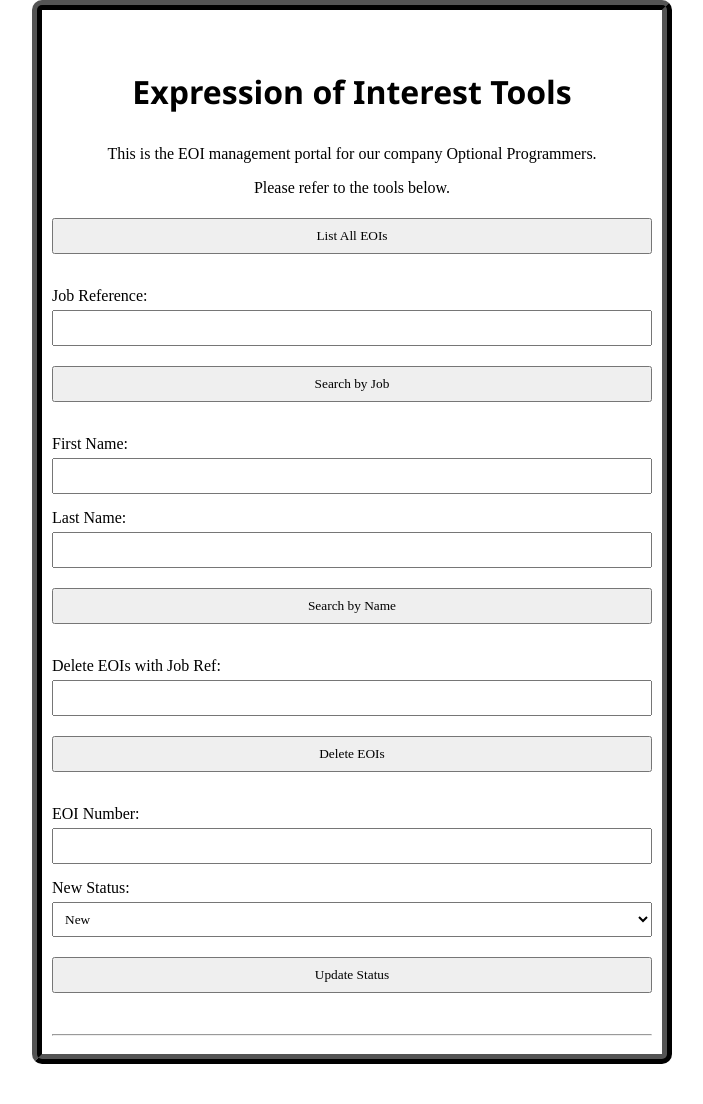
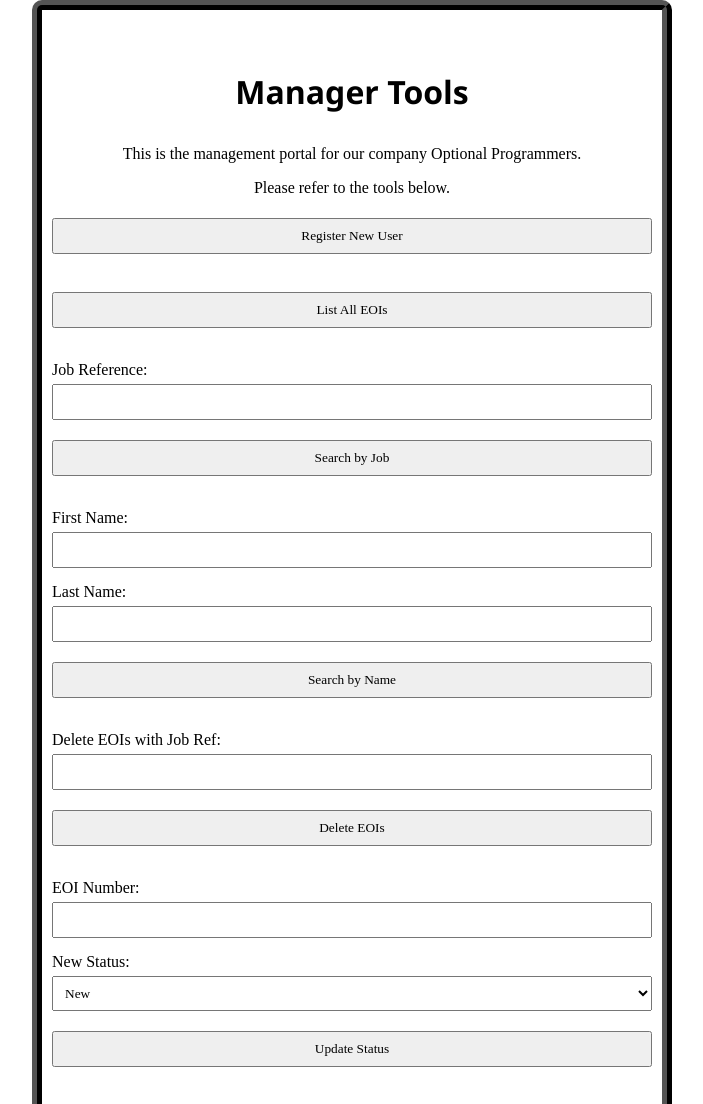
Before and after one commit to TwentyTwoCharacters/Web-Tech-Project-2, a PHP site: page /staff/manage.php in a window 1280 px wide. Shown: the top 1104 px of the page, without its empty margins (288-991 px from the left). Before the commit the page ends 1064 px from the top, so only its background shows below. Run offline with PHP 8.4, Linux system fonts and the light colour scheme; a user stored in the database is signed in.

Commit message:
Register new user - luke

```diff
--- a/project2/staff/manage.php
+++ b/project2/staff/manage.php
@@ -22,10 +22,14 @@ require_once("../settings.php");
 <section class="entirepage">
     <section class="pagetop">
         <br>
-        <h1 class="applyh1">Expression of Interest Tools</h1>
-        <p>This is the EOI management portal for our company Optional Programmers.</p>
+        <h1 class="applyh1">Manager Tools</h1>
+        <p>This is the management portal for our company Optional Programmers.</p>
         <p>Please refer to the tools below.</p>
     </section>
+<form method="post" action="manage.php">
+    <input type="submit" name="add_user" value="Register New User"><br><br>
+
+</form>
 
     <form method="post" action="manage.php">
         <input type="submit" name="list_all" value="List All EOIs"><br><br>
@@ -52,6 +56,7 @@ require_once("../settings.php");
 
     <hr>
 
+<!-- EOI SEARCH SECTION-->
 <?php
 if (!$conn) {
     die("Connection failed: " . mysqli_connect_error());
```
